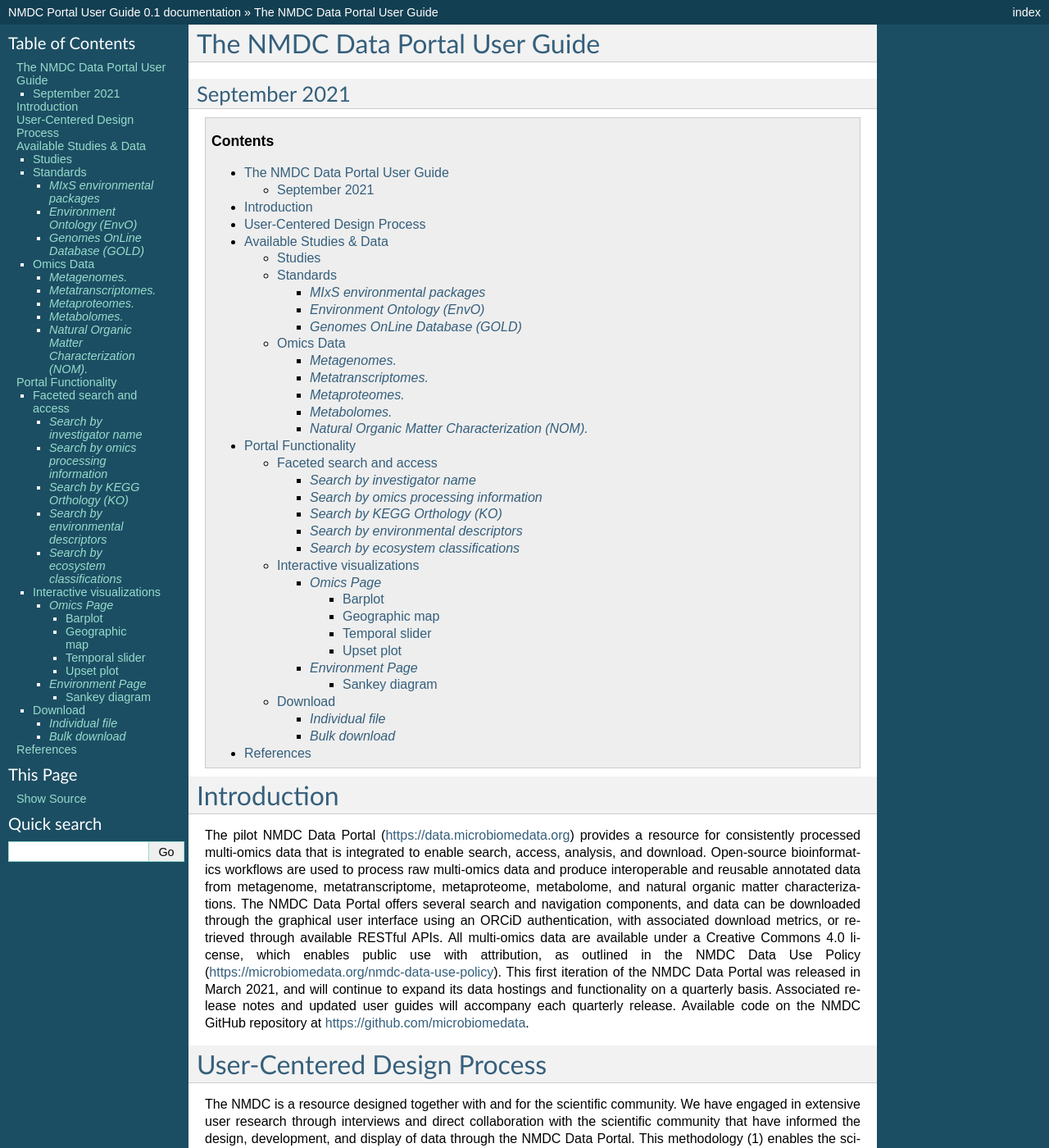
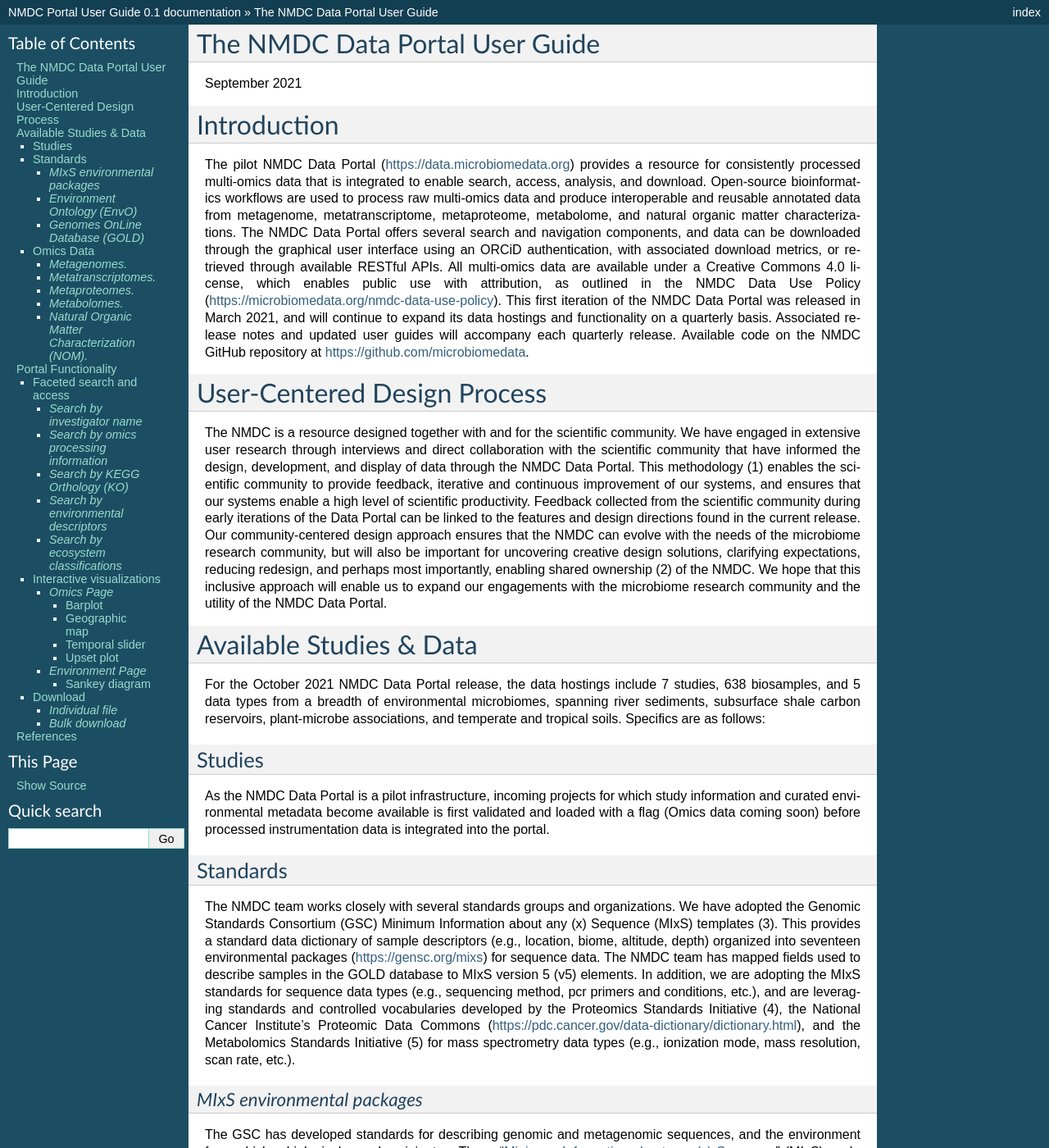
Before and after one commit to microbiomedata/portal_user_guide, a Sphinx documentation site: the page built from source/index.rst, in a window 1280 px wide and 1400 px high. Shown: the whole window at 82% size. Built offline with Sphinx 7.4.7, drawn with Linux system fonts in a browser that asks for light colours; some of the changed lines change nothing that is shown.

Commit message:
Fixed date and limited TOC to a depth of 2.

```diff
--- a/source/index.rst
+++ b/source/index.rst
@@ -3,9 +3,9 @@
 ===============================
 
 September 2021
---------------
 
-.. contents::
+.. toctree::
+ :maxdepth: 2
 
 Introduction
 ============
```
